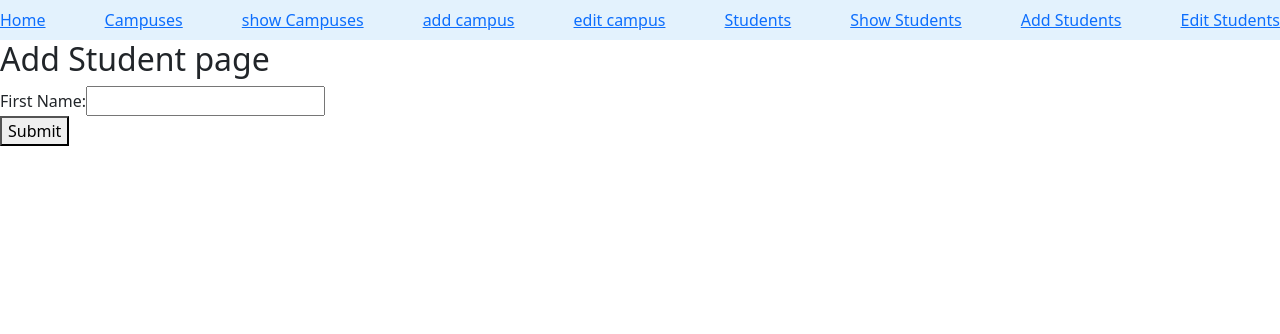
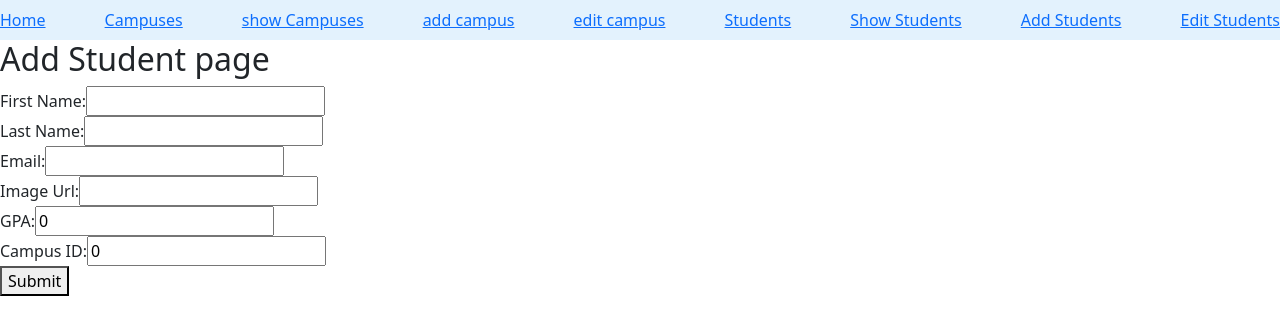
Before and after one commit to jons-repo/CRUD-App, a React (Create React App) app: page /students/add in a window 1280 px wide. Shown: the top 334 px of the page. Built offline with nearby package versions, Linux system fonts and the light colour scheme.

Commit message:
finished editing on student form + tested data entry flow (success)

```diff
--- a/src/components/studentForm.jsx
+++ b/src/components/studentForm.jsx
@@ -9,6 +9,7 @@ const StudentForm = ({ onSubmit }) => {
 
     const handleFirstNameChange = (event) => {
         setFirstName(event.target.value);
+        console.log(firstName);
     };
 
     const handleLastNameChange = (event) => {
@@ -42,7 +43,7 @@ const StudentForm = ({ onSubmit }) => {
             gpa,
             campusId
         };
-
+        console.log(studentData);
         onSubmit(studentData);
 
         setFirstName("");
@@ -59,6 +60,27 @@ const StudentForm = ({ onSubmit }) => {
                 <label htmlFor="firstName">First Name: </label>
                 <input type = "text" id= "firstName" value={firstName} onChange={handleFirstNameChange}/>
             </div>
+            <div>
+                <label htmlFor="lastName">Last Name: </label>
+                <input type = "text" id= "lastName" value={lastName} onChange={handleLastNameChange}/>
+            </div>
+            <div>
+                <label htmlFor="email">Email: </label>
+                <input type="text" id = "email" value={email} onChange={handleEmailChange}/>
+            </div>
+            <div>
+                <label htmlFor="imageUrl">Image Url: </label>
+                <input type="text" id="imageUrl" value={imageUrl} onChange={handleImageUrlChange}/>
+            </div>
+            <div>
+                <label htmlFor="gpa">GPA: </label>
+                <input type="number" step = "0.1" id="gpa" value={gpa} onChange={handleGpaChange}/>
+            </div>
+            <div>
+                <label htmlFor="campus id">Campus ID: </label>
+                <input type="number" id="campuId" value={campusId} onChange={handleCampusIdChange} />
+            </div>
+
             <button type="submit">Submit</button>
         </form>
     );
--- a/src/pages/AddStudent.jsx
+++ b/src/pages/AddStudent.jsx
@@ -6,7 +6,7 @@ import StudentForm from "../components/studentForm";
 const AddStudent = () => {
     const dispatch = useDispatch();
     const handleFormSubmit = (studentData) => {
-        dispatch(addStudentThunk());
+        dispatch(addStudentThunk(studentData));
     };
 
     return (
```
